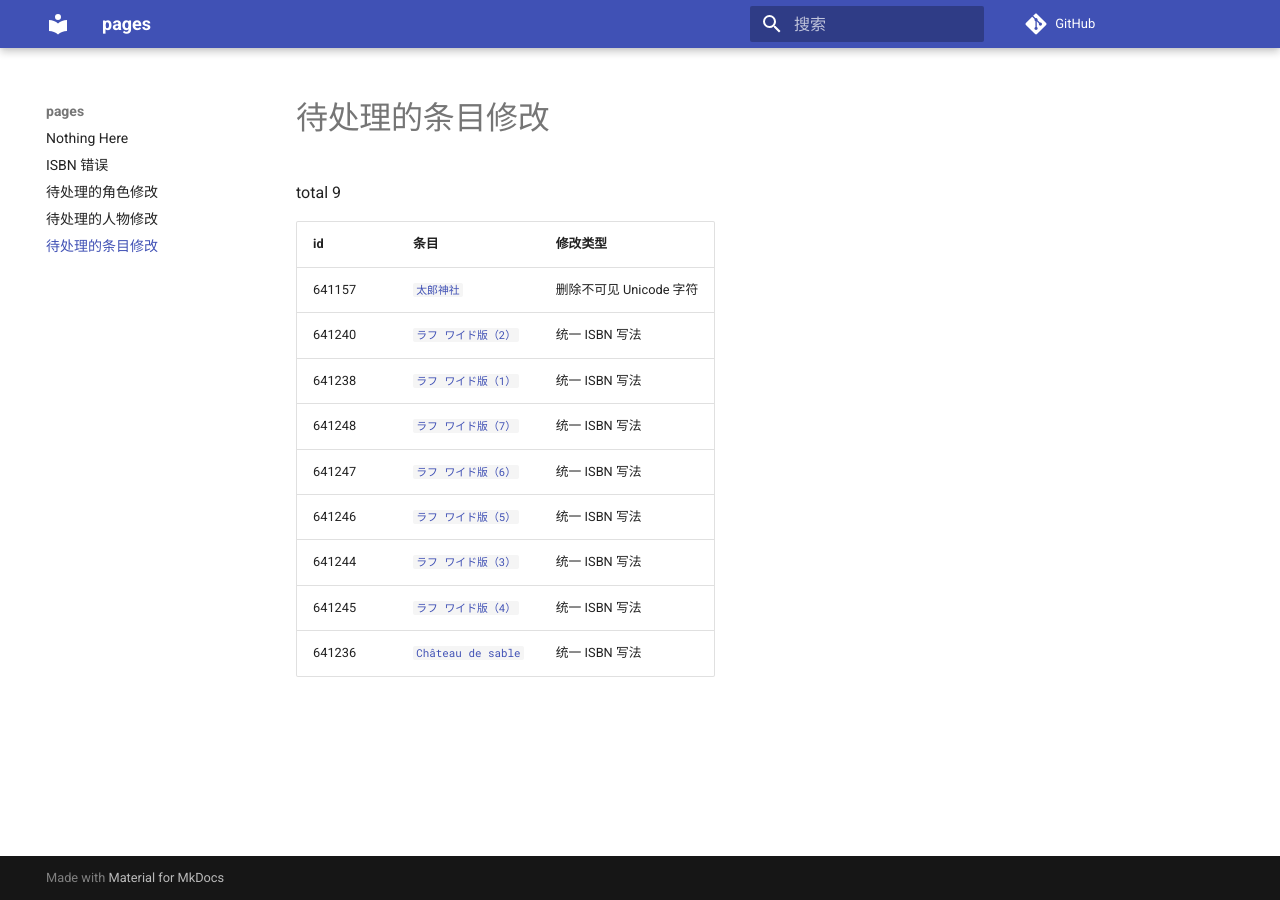
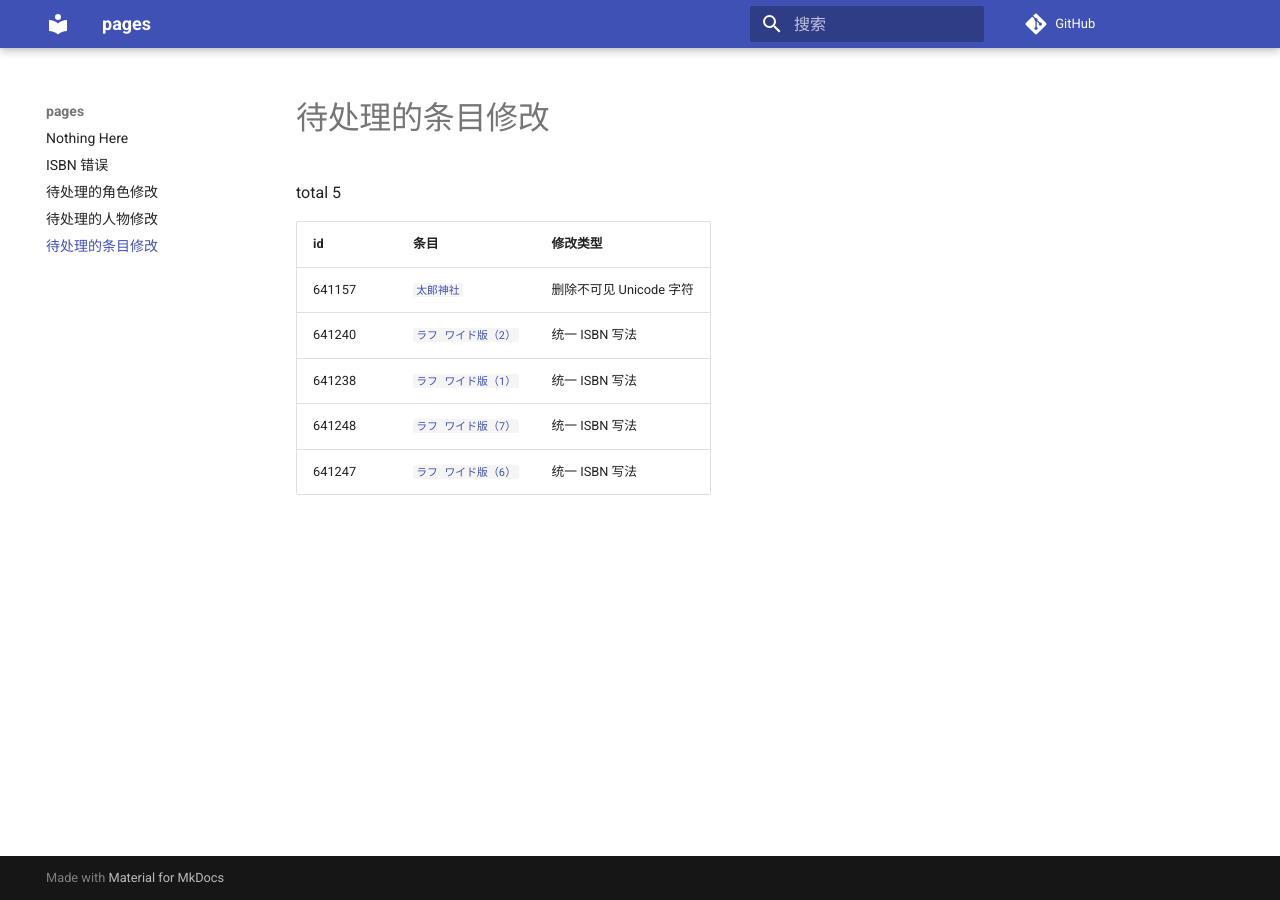
Before and after one commit to trim21/bangumi-pages, an MkDocs documentation site: the page built from docs/pending-subject-changes.md, in a window 1280 px wide. Built offline with MkDocs 1.6.1 and Material for MkDocs 9.7.7, drawn with Linux system fonts in a browser that asks for light colours; comment, search, counter and statistics services are not loaded.

Commit message:
update pending-changes.md

```diff
--- a/docs/pending-subject-changes.md
+++ b/docs/pending-subject-changes.md
@@ -1,6 +1,6 @@
 # 待处理的条目修改
 
-total 9
+total 5
 
 | id | 条目 | 修改类型 |
 | --- | --- | --- |
@@ -9,7 +9,3 @@ total 9
 | 641238 | [`ラフ ワイド版（1）`](https://bgm.tv/subject/641238) | 统一 ISBN 写法 |
 | 641248 | [`ラフ ワイド版（7）`](https://bgm.tv/subject/641248) | 统一 ISBN 写法 |
 | 641247 | [`ラフ ワイド版（6）`](https://bgm.tv/subject/641247) | 统一 ISBN 写法 |
-| 641246 | [`ラフ ワイド版（5）`](https://bgm.tv/subject/641246) | 统一 ISBN 写法 |
-| 641244 | [`ラフ ワイド版（3）`](https://bgm.tv/subject/641244) | 统一 ISBN 写法 |
-| 641245 | [`ラフ ワイド版（4）`](https://bgm.tv/subject/641245) | 统一 ISBN 写法 |
-| 641236 | [`Château de sable`](https://bgm.tv/subject/641236) | 统一 ISBN 写法 |
```
